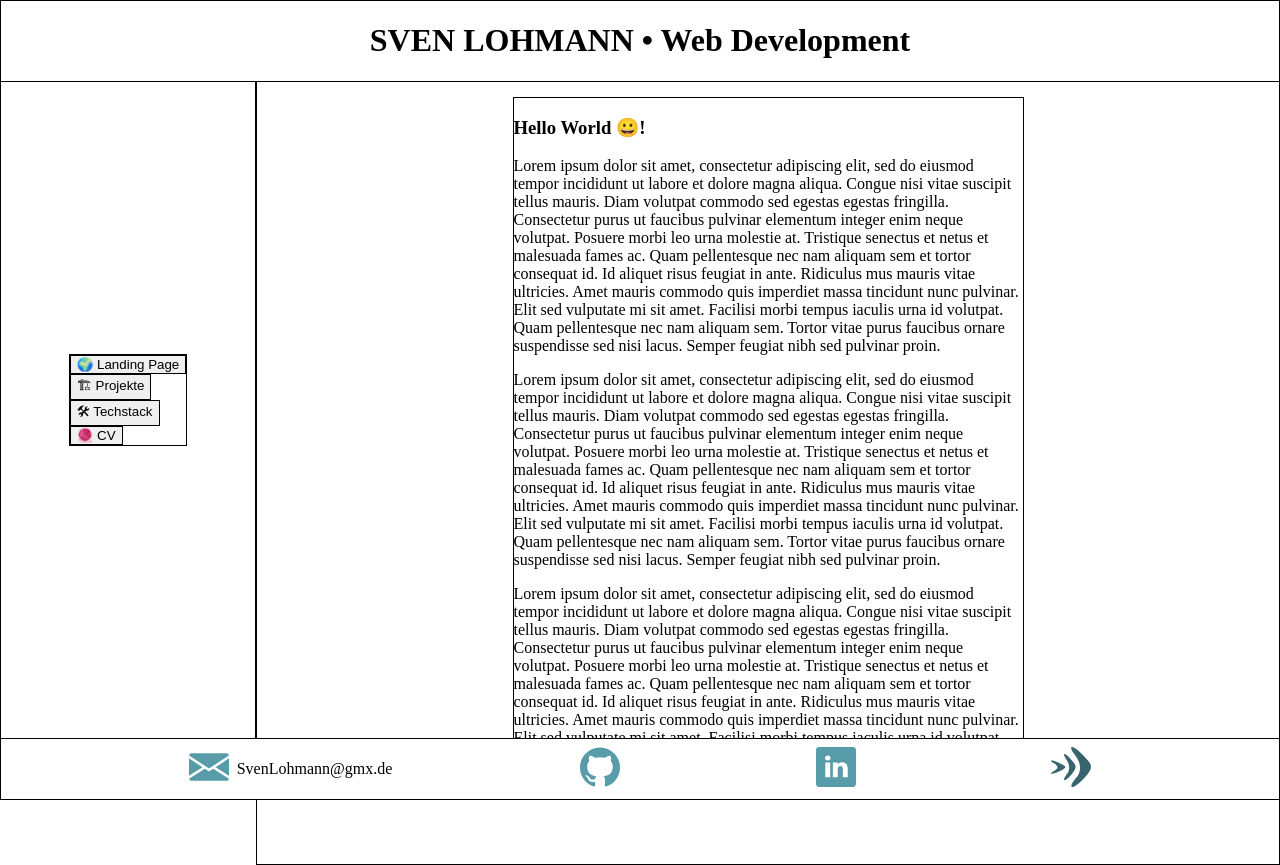
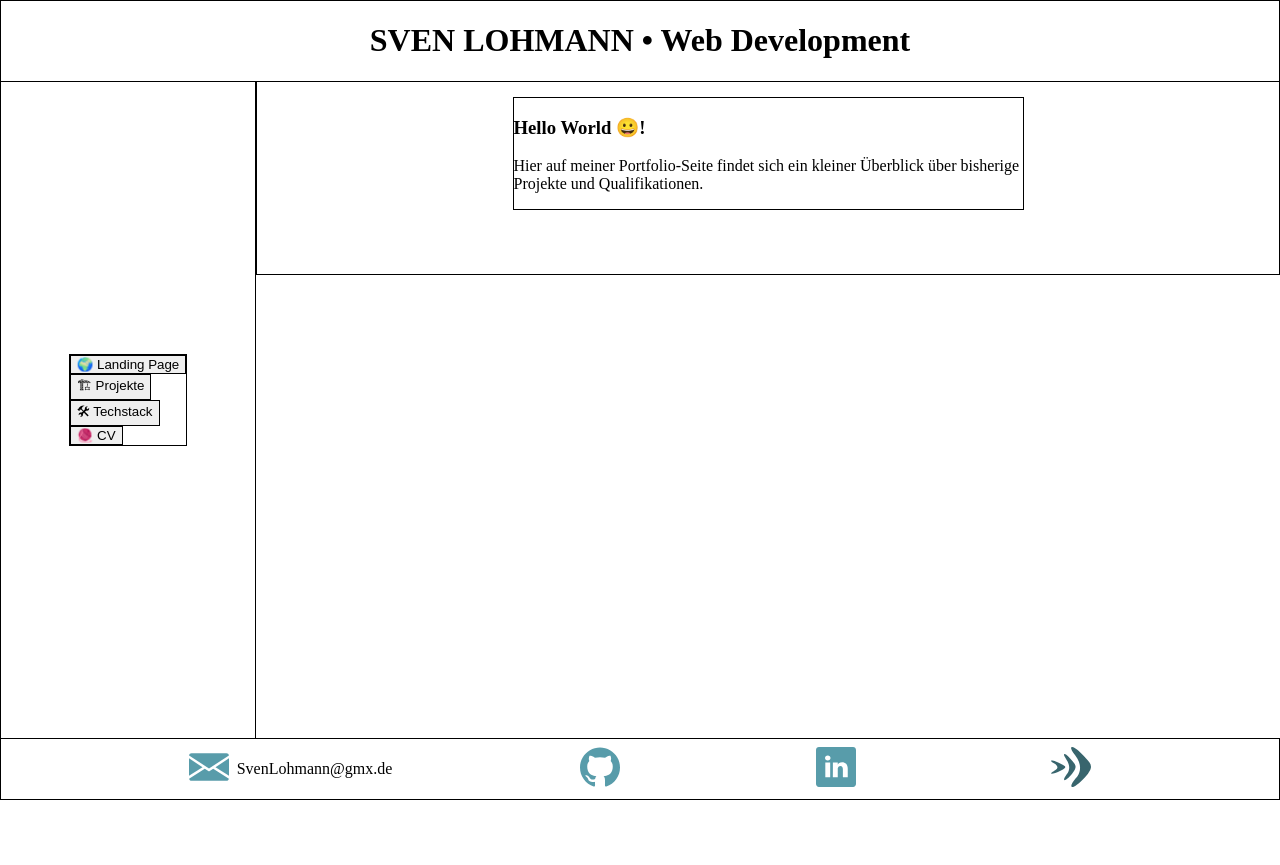
Before and after one commit to SvLowman/portfolio-website, a React (Create React App) app: page / in a window 1280 px wide. After the commit the page ends 800 px from the top, so only its background shows below. Built offline with nearby package versions, Linux system fonts and the light colour scheme.

Commit message:
:speech_balloon: remove lorem ipsum

```diff
--- a/src/content/content.js
+++ b/src/content/content.js
@@ -15,7 +15,7 @@ export const projectsContent = [
     alt: "TagTrace",
     title: "TagTrace",
     description: [
-      "Durch mein Interesse an Fotografie bin ich auf die Idee gekommen, 'TagTrace' zu entwickeln: Beim Anschauen von Bildern sind wir üblicherweise an die Struktur der Ordner gebunden, in denen sie abgelegt sind. Mithilfe von 'TagTrace' kann der User seine eigene Bildersammlung zusammenstellen, die Bilder mit Tags versehen und dann unabhängig von starren Ordnerstrukturen durchklicken.",
+      "Beim Anschauen von Bildern sind wir üblicherweise an die Struktur der Ordner gebunden, in denen sie abgelegt sind. Mithilfe von 'TagTrace' kann der User seine eigene Bildersammlung zusammenstellen, die Bilder mit Tags versehen und dann unabhängig von starren Ordnerstrukturen durchklicken.",
       "Die Bilder werden auf Cloudinary hochgeladen, die weiteren Daten in einer Collection auf MongoDB abgelegt. Die Benutzeroberfläche ist mit React programmiert.",
       "Die Tags kann der Betrachter anschließend wie Spuren durch die Sammlung verfolgen. Jedes Bild wird so zu einem thematischen Knotenpunkt, Bilder anschauen zu einer Wanderung durch ein rhizomartiges Gewebe von assoziativen Querverweisen.",
     ],
@@ -101,8 +101,14 @@ export const cvContent = [
     tasks: ["Konzeption und Betextung von digitalen Lernumgebungen"],
   },
   {
+    position: "Freier Lektor",
+    company: "Freiberuflich",
+    period: "2017 - 2020",
+    tasks: ["Lektorat akademischer Texte"],
+  },
+  {
     position: "Redaktionsmitarbeiter",
-    company: "Infonetwork GmbH, Mediengrupe RTL, Köln",
+    company: "infoNetwork GmbH, Mediengrupe RTL, Köln",
     period: "07 / 2012 - 07 / 2016",
     tasks: [
       "Schreiben, Vertonen und Schneiden von Nachrichtenbeiträgen",
--- a/src/pages/CVPage.js
+++ b/src/pages/CVPage.js
@@ -18,21 +18,7 @@ const CVCard = styled.div`
 const CVPage = () => (
   <Container>
     <TextContainer>
-      <h3>Die CV-Seite 😎</h3>
-      <p>
-        Lorem ipsum dolor sit amet, consectetur adipiscing elit, sed do eiusmod
-        tempor incididunt ut labore et dolore magna aliqua. Congue nisi vitae
-        suscipit tellus mauris. Diam volutpat commodo sed egestas egestas
-        fringilla. Consectetur purus ut faucibus pulvinar elementum integer enim
-        neque volutpat. Posuere morbi leo urna molestie at. Tristique senectus
-        et netus et malesuada fames ac. Quam pellentesque nec nam aliquam sem et
-        tortor consequat id. Id aliquet risus feugiat in ante. Ridiculus mus
-        mauris vitae ultricies. Amet mauris commodo quis imperdiet massa
-        tincidunt nunc pulvinar. Elit sed vulputate mi sit amet. Facilisi morbi
-        tempus iaculis urna id volutpat. Quam pellentesque nec nam aliquam sem.
-        Tortor vitae purus faucibus ornare suspendisse sed nisi lacus. Semper
-        feugiat nibh sed pulvinar proin.
-      </p>
+      <h3>Curriculum Vitae</h3>
     </TextContainer>
     <CVContainer>
       {cvContent.map((object, index) => (
--- a/src/pages/LandingPage.js
+++ b/src/pages/LandingPage.js
@@ -7,46 +7,8 @@ const LandingPage = () => (
     <TextContainer>
       <h3>Hello World 😀!</h3>
       <p>
-        Lorem ipsum dolor sit amet, consectetur adipiscing elit, sed do eiusmod
-        tempor incididunt ut labore et dolore magna aliqua. Congue nisi vitae
-        suscipit tellus mauris. Diam volutpat commodo sed egestas egestas
-        fringilla. Consectetur purus ut faucibus pulvinar elementum integer enim
-        neque volutpat. Posuere morbi leo urna molestie at. Tristique senectus
-        et netus et malesuada fames ac. Quam pellentesque nec nam aliquam sem et
-        tortor consequat id. Id aliquet risus feugiat in ante. Ridiculus mus
-        mauris vitae ultricies. Amet mauris commodo quis imperdiet massa
-        tincidunt nunc pulvinar. Elit sed vulputate mi sit amet. Facilisi morbi
-        tempus iaculis urna id volutpat. Quam pellentesque nec nam aliquam sem.
-        Tortor vitae purus faucibus ornare suspendisse sed nisi lacus. Semper
-        feugiat nibh sed pulvinar proin.
-      </p>
-      <p>
-        Lorem ipsum dolor sit amet, consectetur adipiscing elit, sed do eiusmod
-        tempor incididunt ut labore et dolore magna aliqua. Congue nisi vitae
-        suscipit tellus mauris. Diam volutpat commodo sed egestas egestas
-        fringilla. Consectetur purus ut faucibus pulvinar elementum integer enim
-        neque volutpat. Posuere morbi leo urna molestie at. Tristique senectus
-        et netus et malesuada fames ac. Quam pellentesque nec nam aliquam sem et
-        tortor consequat id. Id aliquet risus feugiat in ante. Ridiculus mus
-        mauris vitae ultricies. Amet mauris commodo quis imperdiet massa
-        tincidunt nunc pulvinar. Elit sed vulputate mi sit amet. Facilisi morbi
-        tempus iaculis urna id volutpat. Quam pellentesque nec nam aliquam sem.
-        Tortor vitae purus faucibus ornare suspendisse sed nisi lacus. Semper
-        feugiat nibh sed pulvinar proin.
-      </p>
-      <p>
-        Lorem ipsum dolor sit amet, consectetur adipiscing elit, sed do eiusmod
-        tempor incididunt ut labore et dolore magna aliqua. Congue nisi vitae
-        suscipit tellus mauris. Diam volutpat commodo sed egestas egestas
-        fringilla. Consectetur purus ut faucibus pulvinar elementum integer enim
-        neque volutpat. Posuere morbi leo urna molestie at. Tristique senectus
-        et netus et malesuada fames ac. Quam pellentesque nec nam aliquam sem et
-        tortor consequat id. Id aliquet risus feugiat in ante. Ridiculus mus
-        mauris vitae ultricies. Amet mauris commodo quis imperdiet massa
-        tincidunt nunc pulvinar. Elit sed vulputate mi sit amet. Facilisi morbi
-        tempus iaculis urna id volutpat. Quam pellentesque nec nam aliquam sem.
-        Tortor vitae purus faucibus ornare suspendisse sed nisi lacus. Semper
-        feugiat nibh sed pulvinar proin.
+        Hier auf meiner Portfolio-Seite findet sich ein kleiner Überblick über
+        bisherige Projekte und Qualifikationen.
       </p>
     </TextContainer>
   </Container>
--- a/src/pages/ProjectsPage.js
+++ b/src/pages/ProjectsPage.js
@@ -35,21 +35,8 @@ const ProjectsPage = () => (
   <>
     <Container>
       <TextContainer>
-        <h3>Die Projekt-Seite 🧐</h3>
-        <p>
-          Lorem ipsum dolor sit amet, consectetur adipiscing elit, sed do
-          eiusmod tempor incididunt ut labore et dolore magna aliqua. Congue
-          nisi vitae suscipit tellus mauris. Diam volutpat commodo sed egestas
-          egestas fringilla. Consectetur purus ut faucibus pulvinar elementum
-          integer enim neque volutpat. Posuere morbi leo urna molestie at.
-          Tristique senectus et netus et malesuada fames ac. Quam pellentesque
-          nec nam aliquam sem et tortor consequat id. Id aliquet risus feugiat
-          in ante. Ridiculus mus mauris vitae ultricies. Amet mauris commodo
-          quis imperdiet massa tincidunt nunc pulvinar. Elit sed vulputate mi
-          sit amet. Facilisi morbi tempus iaculis urna id volutpat. Quam
-          pellentesque nec nam aliquam sem. Tortor vitae purus faucibus ornare
-          suspendisse sed nisi lacus. Semper feugiat nibh sed pulvinar proin.
-        </p>
+        <h3>Die Projekte</h3>
+        <p>Bislang entwickelt und deployt:</p>
       </TextContainer>
       {projectsContent.map((object, index) => (
         <ProjectCard key={index}>
--- a/src/pages/TechStackPage.js
+++ b/src/pages/TechStackPage.js
@@ -43,21 +43,7 @@ const TechStackCard = styled.div`
 const TechStackPage = () => (
   <Container>
     <TextContainer>
-      <h3>Die TechStack-Seite 😑</h3>
-      <p>
-        Lorem ipsum dolor sit amet, consectetur adipiscing elit, sed do eiusmod
-        tempor incididunt ut labore et dolore magna aliqua. Congue nisi vitae
-        suscipit tellus mauris. Diam volutpat commodo sed egestas egestas
-        fringilla. Consectetur purus ut faucibus pulvinar elementum integer enim
-        neque volutpat. Posuere morbi leo urna molestie at. Tristique senectus
-        et netus et malesuada fames ac. Quam pellentesque nec nam aliquam sem et
-        tortor consequat id. Id aliquet risus feugiat in ante. Ridiculus mus
-        mauris vitae ultricies. Amet mauris commodo quis imperdiet massa
-        tincidunt nunc pulvinar. Elit sed vulputate mi sit amet. Facilisi morbi
-        tempus iaculis urna id volutpat. Quam pellentesque nec nam aliquam sem.
-        Tortor vitae purus faucibus ornare suspendisse sed nisi lacus. Semper
-        feugiat nibh sed pulvinar proin.
-      </p>
+      <h3>Der TechStack</h3>
     </TextContainer>
     <TechStackContainer>
       {techStackContent.map((object, index) => (
```
